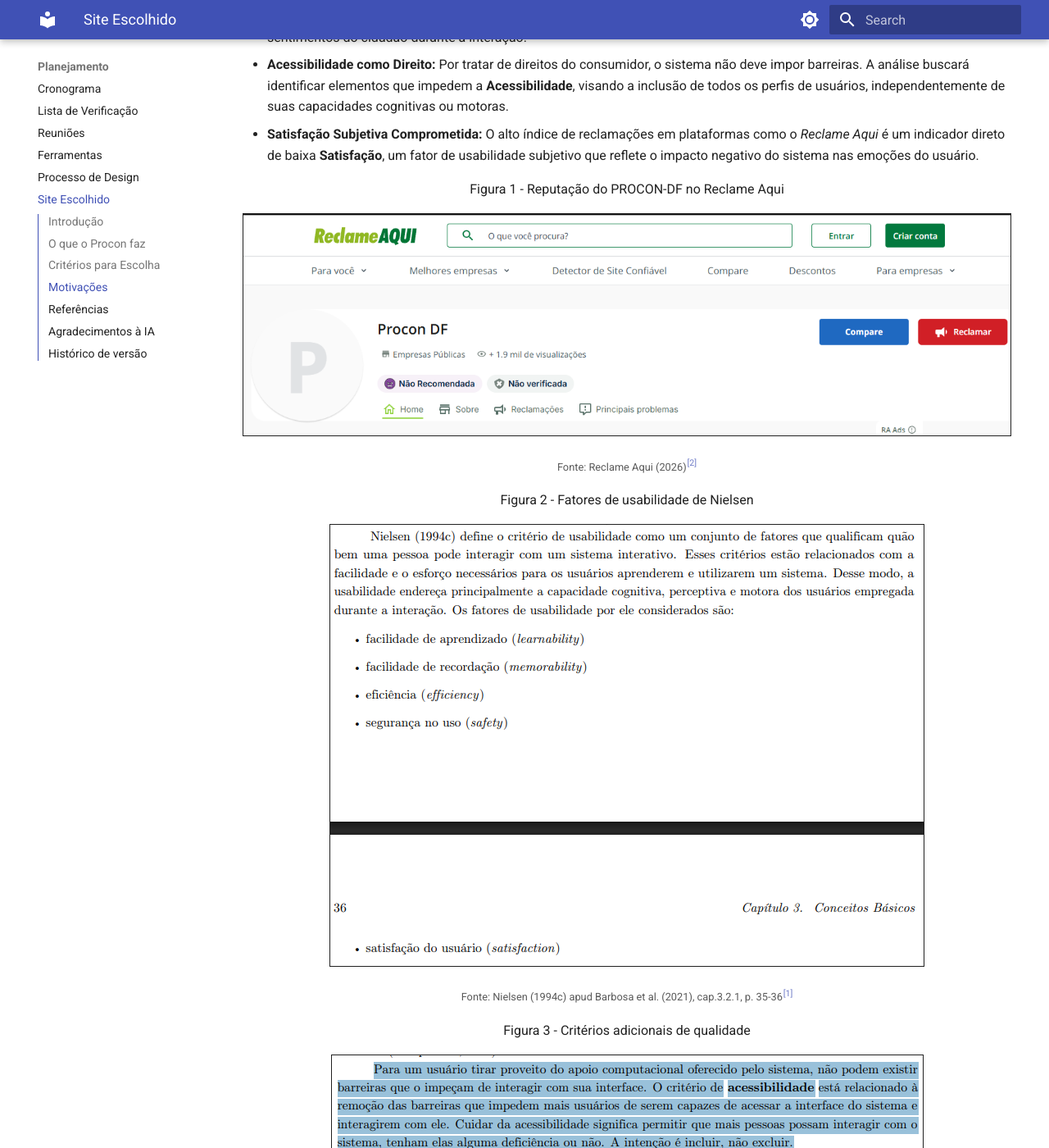
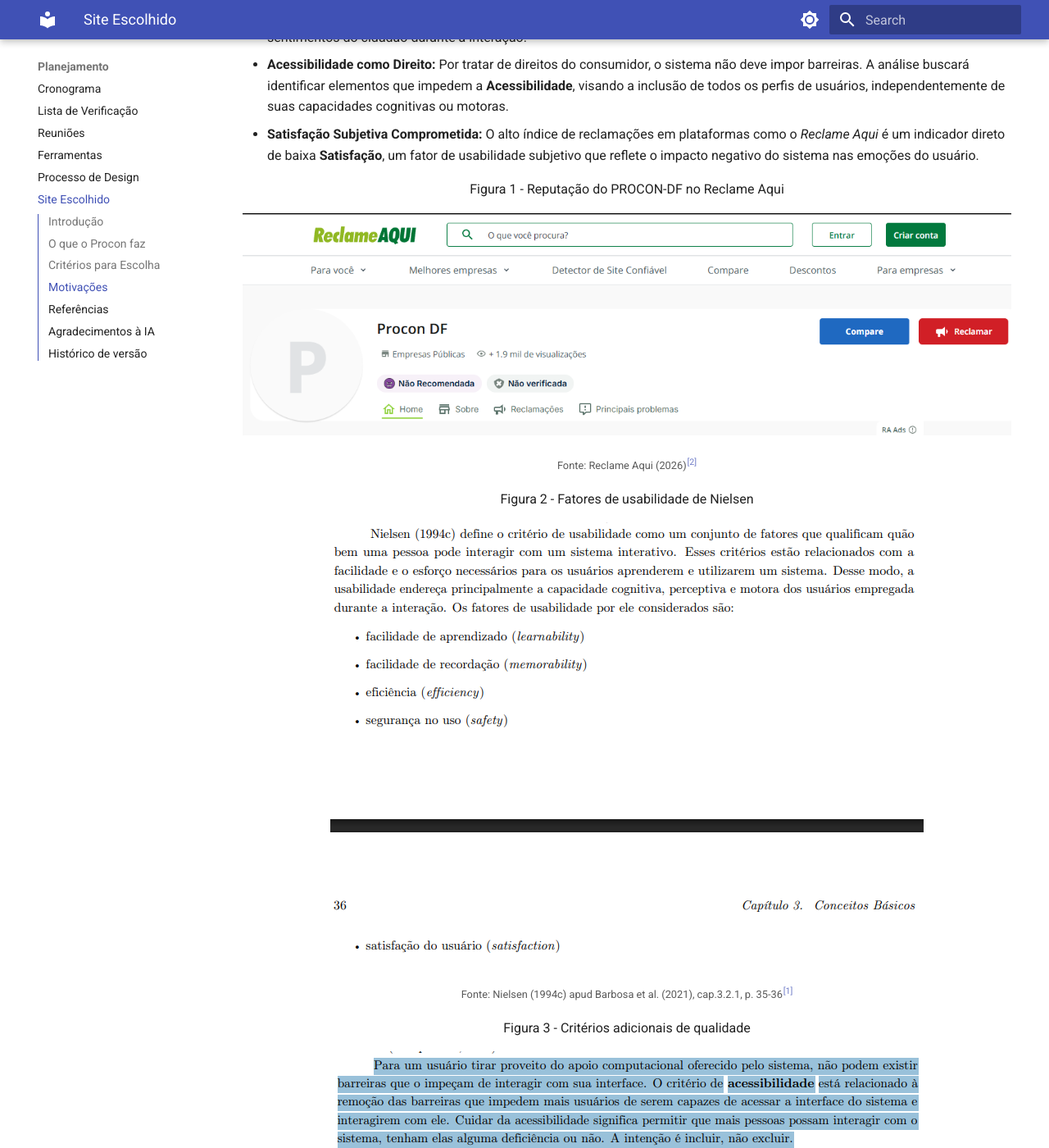
Before and after one commit to Interacao-Humano-Computador/2026.1-Grupo03, an MkDocs documentation site: the page built from docs/planejamento/site-escolhido.md, in a window 1280 px wide and 1400 px high, scrolled down 1482 px. Shown: the whole window at 82% size. Built offline with MkDocs 1.6.1 and Material for MkDocs 9.7.7, drawn with Linux system fonts in a browser that asks for light colours.

Commit message:
remove borders on figures

```diff
--- a/docs/planejamento/site-escolhido.md
+++ b/docs/planejamento/site-escolhido.md
@@ -38,19 +38,19 @@
 
 <div align="center">
   <p>Figura 1 - Reputação do PROCON-DF no Reclame Aqui</p>
-  <img class="figwithborder" src="../images/site-escolhido/reclame-aqui.png" alt="Reputação do PROCON-DF no Reclame Aqui">
+  <img src="../images/site-escolhido/reclame-aqui.png" alt="Reputação do PROCON-DF no Reclame Aqui">
   <p><small>Fonte: Reclame Aqui (2026)<sup><a href="#ref-reclame-aqui">[2]</a></sup></small></p>
 </div>
 
 <div align="center">
   <p>Figura 2 - Fatores de usabilidade de Nielsen</p>
-  <img class="figwithborder" src="../images/site-escolhido/usabilidade-nielsen.png" alt="Lista de metas de usabilidade de Nielsen: aprendizado, recordação, eficiência, segurança e satisfação">
+  <img src="../images/site-escolhido/usabilidade-nielsen.png" alt="Lista de metas de usabilidade de Nielsen: aprendizado, recordação, eficiência, segurança e satisfação">
   <p><small>Fonte: Nielsen (1994c) apud Barbosa et al. (2021), cap.3.2.1, p. 35-36<sup><a href="#ref-barbosa">[1]</a></sup></small></p>
 </div>
 
 <div align="center">
   <p>Figura 3 - Critérios adicionais de qualidade</p>
-  <img class="figwithborder" src="../images/site-escolhido/criterios-qualidade.png" alt="Lista de metas de usabilidade de Nielsen: aprendizado, recordação, eficiência, segurança e satisfação">
+  <img src="../images/site-escolhido/criterios-qualidade.png" alt="Lista de metas de usabilidade de Nielsen: aprendizado, recordação, eficiência, segurança e satisfação">
   <p><small>Fonte: Barbosa et al. (2021), cap.3.2, p. 35<sup><a href="#ref-barbosa">[1]</a></sup></small></p>
 </div>
 ---
--- a/docs/stylesheets/extra.css
+++ b/docs/stylesheets/extra.css
@@ -178,10 +178,6 @@
     color: var(--md-default-fg-color--light);
 }
 
-.figwithborder {
-    border: 1px solid var(--md-default-fg-color);
-}
-
 /* =========================================
    Ajustes de Legibilidade: Modo Escuro (Dark Mode)
    ========================================= */
```
